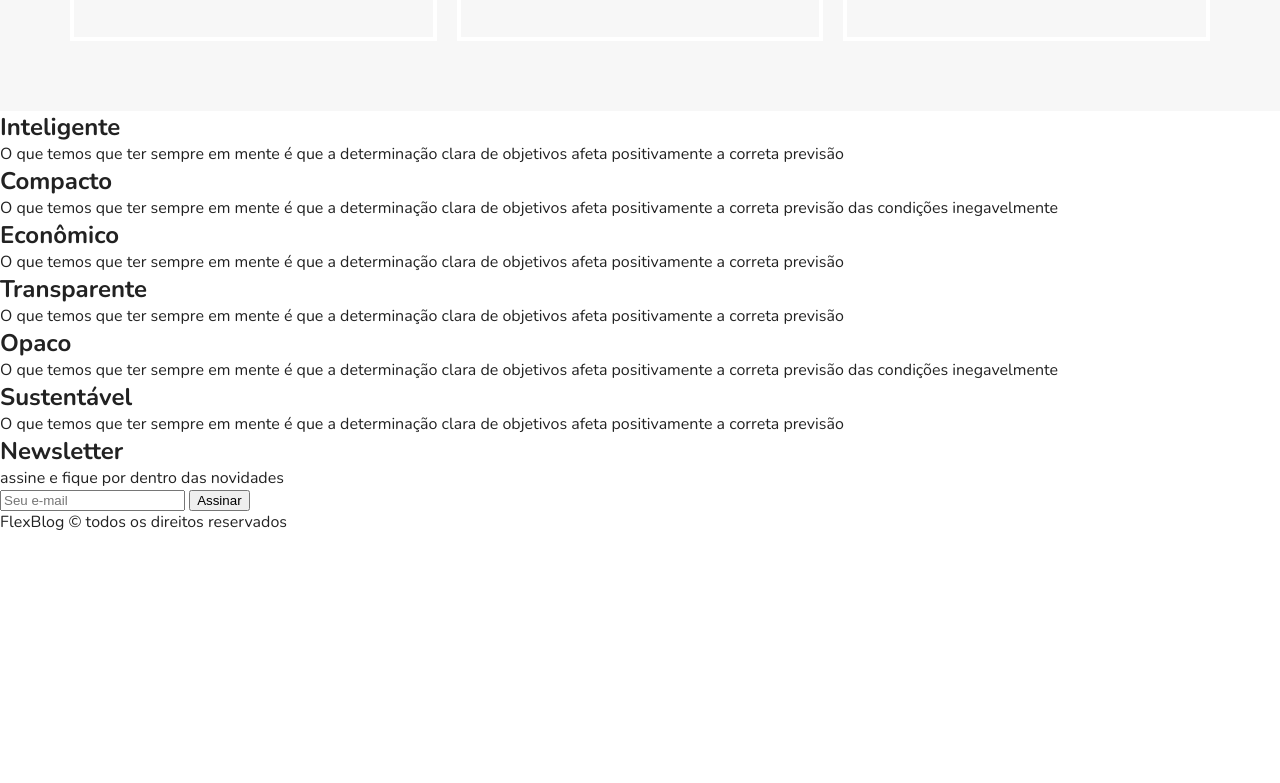
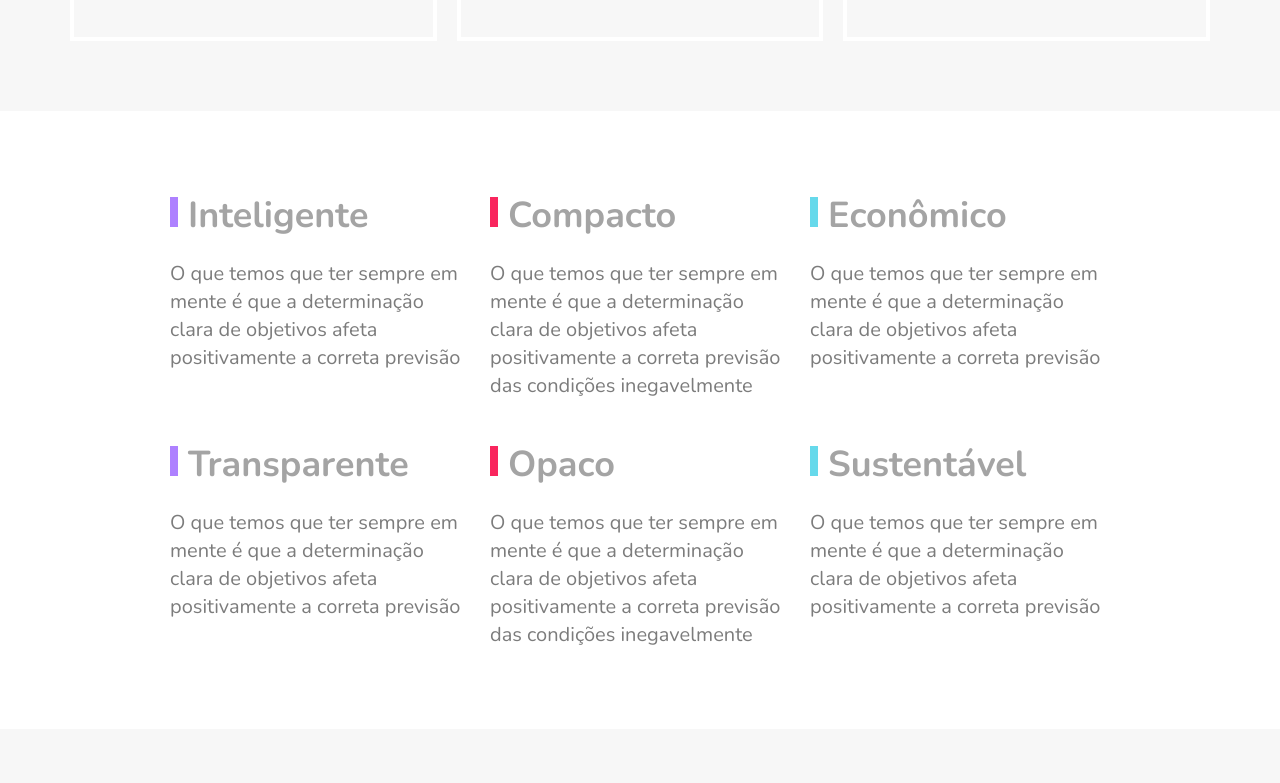
Before and after one commit to willian-souza/flexblog, a plain HTML site: page index.html in a window 1280 px wide. Shown: the part 2477-3260 px from the top of the page. Before the commit the page ends 3010 px from the top, so only its background shows below. Drawn offline with nearby package versions, Linux system fonts and the light colour scheme.

Commit message:
feat: quality, newsletter footer

```diff
--- a/css/style.css
+++ b/css/style.css
@@ -177,7 +177,7 @@ img{
     border-top: 8px solid #66d9eb;
 }
 
-/* Preço */
+/*--Preço--*/
 
 .price{
    background-color: #f7f7f7;
@@ -268,3 +268,138 @@ img{
         order: -1;
     }
 }
+
+/*--Qualidade--*/
+
+.quality{
+    max-width: 960px;
+    margin: 60px auto;
+    display: flex;
+    flex-wrap: wrap;
+}
+
+.quality-item{
+    flex: 1 1 300px;
+    margin: 20px 10px;
+}
+
+.quality-item h2{
+    font-size: 2.25em;
+    color: #a4a4a4;
+    margin-bottom: 20px;
+}
+
+.quality-item h2::before{
+    content:'';
+    display: inline-block;
+    width: 8px;
+    height: 30px;
+    margin-right: 10px;
+}
+
+.quality-item:nth-of-type(3n+1) h2::before{
+    background-color: #ae81ff;
+}
+
+.quality-item:nth-of-type(3n+2) h2::before{
+    background-color: #f9265e;
+}
+
+.quality-item:nth-of-type(3n+3) h2::before{
+    background-color: #66d9eb;
+}
+
+.quality-item p{
+    font-size: 1.25em;
+    line-height: 1.4;
+    color: #7c7c7c;
+}
+
+/*--Newsletter--*/
+
+.newsletter{
+    background-color: #f7f7f7;
+    padding: 60px calc((100% - 960px) / 2);
+    display: flex;
+    flex-wrap: wrap;
+}
+
+.newsletter-info{
+    flex: 1 1 200px;
+    margin: 0 10px;
+}
+
+.newsletter-info h1{
+    font-size: 3em;
+    color: #a4a4a4;
+}
+
+.newsletter-info p{
+    font-size: 1.25em;
+    font-style: italic;
+    max-width: 230px;
+    color: #7c7c7c;
+    margin-bottom: 10px;
+}
+
+.newsletter-form{
+    flex: 2 1 260px;
+    margin: 0 10px;
+    align-self: center;
+    display: flex;
+    flex-wrap: wrap;
+}
+
+.newsletter-form input{
+    flex: 3 1 260px;
+    font-size: 1.25em;
+    color: #7c7c7c;
+    font-style: italic;
+    font-family: "Nunito", Helvetica, Arial,  sans-serif;
+    border: 4px solid #2c70ff;
+    background: transparent;
+    padding: 15px 10px;
+    margin: 0px;
+    border-radius: 0px;
+}
+
+.newsletter-form input:focus{
+    outline: none;
+}
+
+.newsletter-form button{
+    flex: 1 1 200px;
+    font-family: "Nunito", Helvetica, Arial,  sans-serif;
+    font-size: 2.25em;
+    font-weight: bold;
+    text-transform: uppercase;
+    background-color: #2c70ff;
+    color: white;
+    margin: 0px;
+    cursor: pointer;
+    border: 0px;
+    padding: 15px 10px;
+}
+
+@media (max-width: 600px){
+    .newsletter-form button{
+        font-size: 1.5em;
+    }
+}
+
+
+/*--Footer--*/
+
+.footer{
+    display: flex;
+    background-color: #2c70ff;
+    height: 200px;
+    align-items: center;
+}
+
+.footer p{
+    flex: 1;
+    text-align: center;
+    font-size: 2.25em;
+    color: #122ab2;
+}
```
